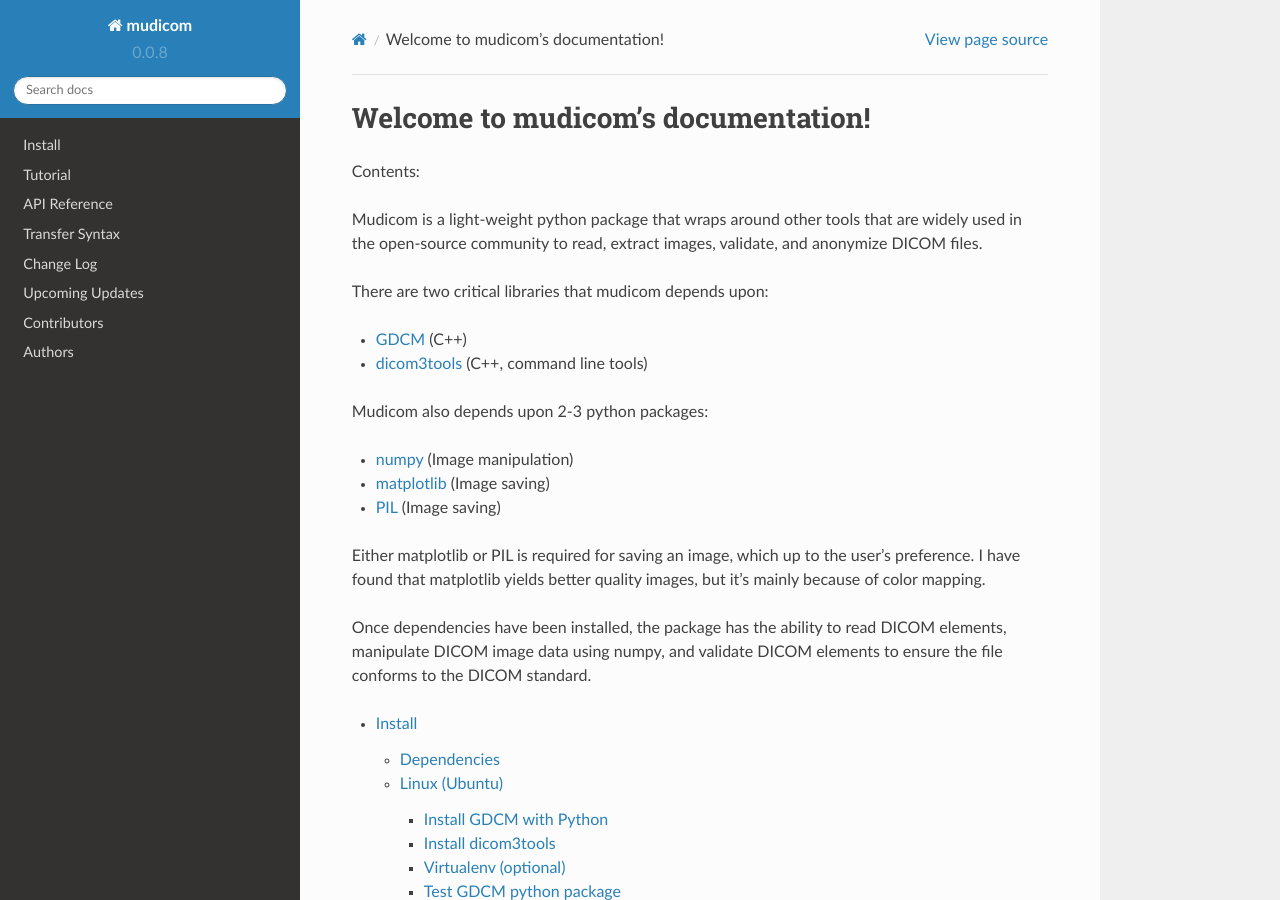
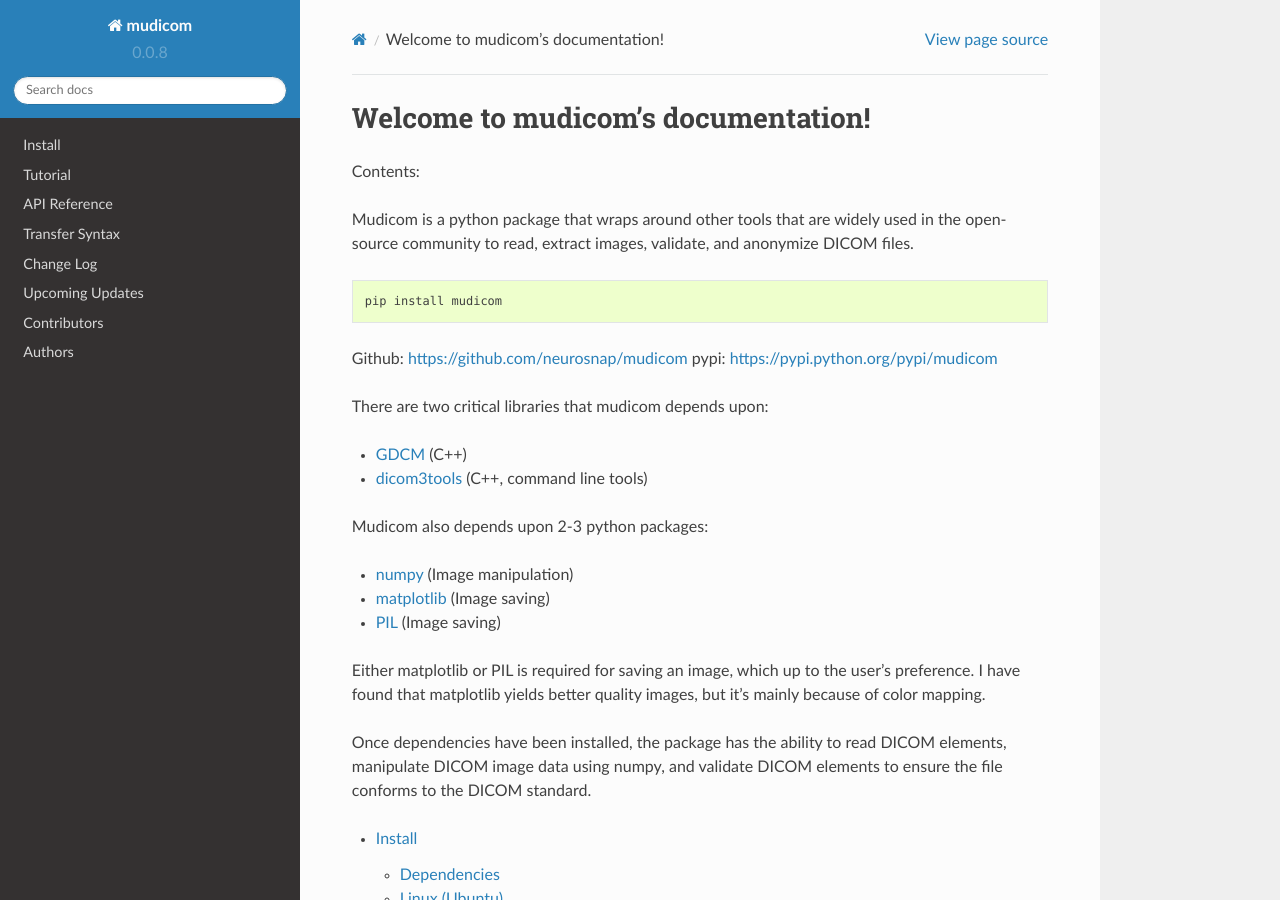
Before and after one commit to neurosnap/mudicom, a Sphinx documentation site: the page built from docs/index.rst, in a window 1280 px wide and 900 px high. Built offline with Sphinx 7.4.7 and the Read the Docs theme 2.0.0, drawn with Linux system fonts in a browser that asks for light colours.

Commit message:
updated index page

```diff
--- a/docs/index.rst
+++ b/docs/index.rst
@@ -8,9 +8,16 @@
 
 Contents:
 
-Mudicom is a light-weight python package that wraps around other tools that
+Mudicom is a python package that wraps around other tools that
 are widely used in the open-source community to read, extract images,
 validate, and anonymize DICOM files.
+
+.. code:: bash
+
+    pip install mudicom
+
+Github: https://github.com/neurosnap/mudicom
+pypi: https://pypi.python.org/pypi/mudicom
 
 There are two critical libraries that mudicom depends upon:
 
```
